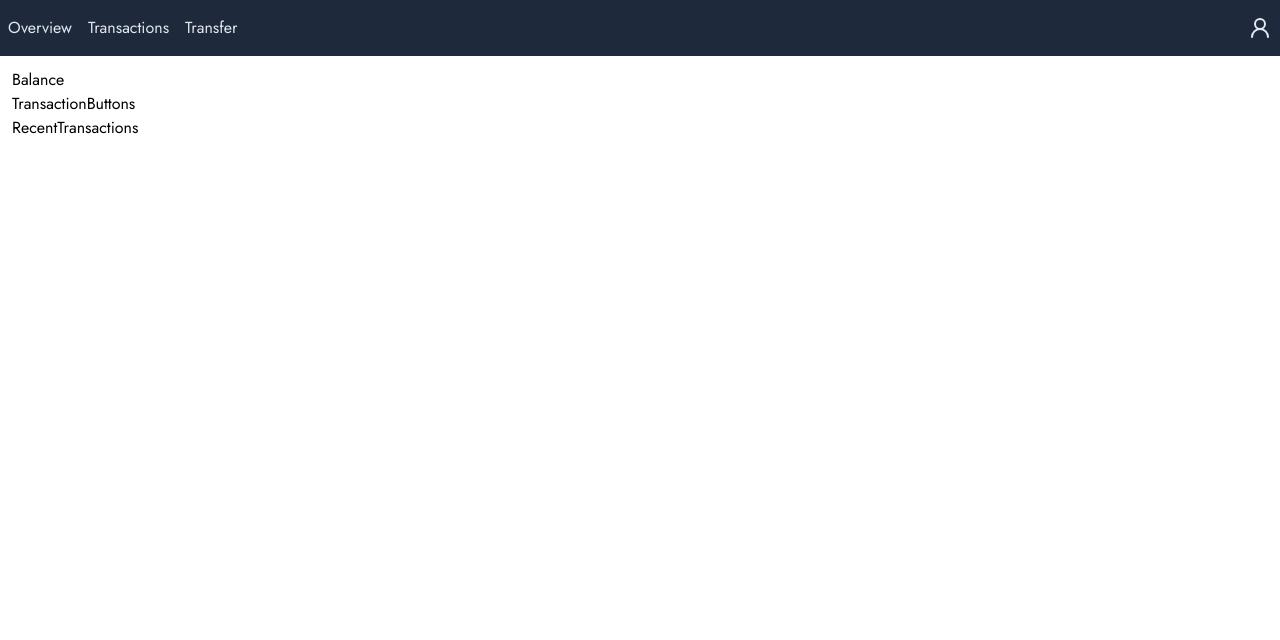
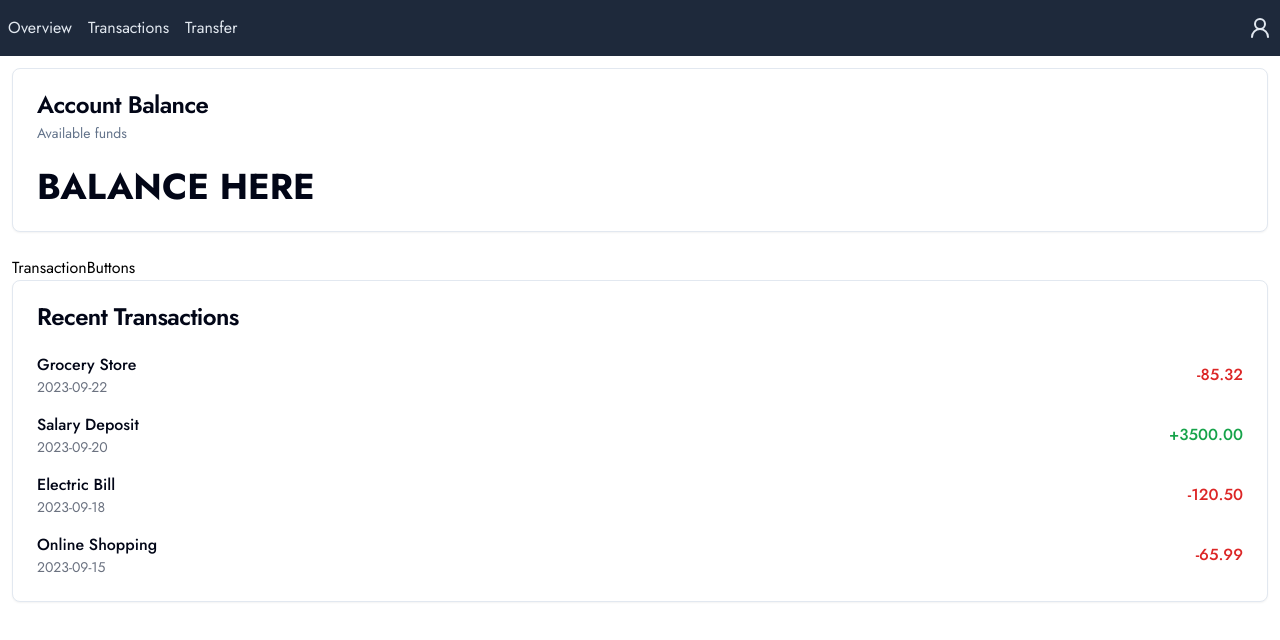
Before and after one commit to iamarale/finance-app, a React (Vite) app: page / in a window 1280 px wide. Shown: the top 640 px of the page. Built offline with nearby package versions, Linux system fonts and the light colour scheme.

Commit message:
feat: added card component, created cards for acc. balance and transaction, also created dummy data for transactions

```diff
--- a/src/components/Balance.tsx
+++ b/src/components/Balance.tsx
@@ -1,3 +1,23 @@
+import {
+  Card,
+  CardContent,
+  CardDescription,
+  CardHeader,
+  CardTitle,
+} from "@/components/ui/card";
+
 export default function Balance() {
-  return <div>Balance</div>;
+  return (
+    <section>
+      <Card className="mb-6">
+        <CardHeader>
+          <CardTitle>Account Balance</CardTitle>
+          <CardDescription>Available funds</CardDescription>
+        </CardHeader>
+        <CardContent>
+          <p className="text-4xl font-bold">BALANCE HERE</p>
+        </CardContent>
+      </Card>
+    </section>
+  );
 }
--- a/src/components/RecentTransactions.tsx
+++ b/src/components/RecentTransactions.tsx
@@ -1,3 +1,42 @@
+import {
+  Card,
+  CardContent,
+  CardDescription,
+  CardHeader,
+  CardTitle,
+} from "@/components/ui/card";
+
 export default function RecentTransactions() {
-  return <div>RecentTransactions</div>;
+  return (
+    <section>
+      <Card>
+        <CardHeader>
+          <CardTitle>Recent Transactions</CardTitle>
+        </CardHeader>
+        <CardContent>
+          <ul className="space-y-4">
+            {[
+              { name: "Grocery Store", amount: -85.32, date: "2023-09-22" },
+              { name: "Salary Deposit", amount: 3500.0, date: "2023-09-20" },
+              { name: "Electric Bill", amount: -120.5, date: "2023-09-18" },
+              { name: "Online Shopping", amount: -65.99, date: "2023-09-15" },
+            ].map((transaction, index) => (
+              <li key={index} className="flex justify-between items-center">
+                <div>
+                  <p className="font-medium">{transaction.name}</p>
+                  <p className="text-sm text-gray-500">{transaction.date}</p>
+                </div>
+                <p
+                  className={`font-medium ${transaction.amount > 0 ? "text-green-600" : "text-red-600"}`}
+                >
+                  {transaction.amount > 0 ? "+" : ""}
+                  {transaction.amount.toFixed(2)}
+                </p>
+              </li>
+            ))}
+          </ul>
+        </CardContent>
+      </Card>
+    </section>
+  );
 }
--- /dev/null
+++ b/src/components/ui/card.tsx
@@ -0,0 +1,79 @@
+import * as React from "react"
+
+import { cn } from "@/lib/utils"
+
+const Card = React.forwardRef<
+  HTMLDivElement,
+  React.HTMLAttributes<HTMLDivElement>
+>(({ className, ...props }, ref) => (
+  <div
+    ref={ref}
+    className={cn(
+      "rounded-lg border border-slate-200 bg-white text-slate-950 shadow-sm dark:border-slate-800 dark:bg-slate-950 dark:text-slate-50",
+      className
+    )}
+    {...props}
+  />
+))
+Card.displayName = "Card"
+
+const CardHeader = React.forwardRef<
+  HTMLDivElement,
+  React.HTMLAttributes<HTMLDivElement>
+>(({ className, ...props }, ref) => (
+  <div
+    ref={ref}
+    className={cn("flex flex-col space-y-1.5 p-6", className)}
+    {...props}
+  />
+))
+CardHeader.displayName = "CardHeader"
+
+const CardTitle = React.forwardRef<
+  HTMLParagraphElement,
+  React.HTMLAttributes<HTMLHeadingElement>
+>(({ className, ...props }, ref) => (
+  <h3
+    ref={ref}
+    className={cn(
+      "text-2xl font-semibold leading-none tracking-tight",
+      className
+    )}
+    {...props}
+  />
+))
+CardTitle.displayName = "CardTitle"
+
+const CardDescription = React.forwardRef<
+  HTMLParagraphElement,
+  React.HTMLAttributes<HTMLParagraphElement>
+>(({ className, ...props }, ref) => (
+  <p
+    ref={ref}
+    className={cn("text-sm text-slate-500 dark:text-slate-400", className)}
+    {...props}
+  />
+))
+CardDescription.displayName = "CardDescription"
+
+const CardContent = React.forwardRef<
+  HTMLDivElement,
+  React.HTMLAttributes<HTMLDivElement>
+>(({ className, ...props }, ref) => (
+  <div ref={ref} className={cn("p-6 pt-0", className)} {...props} />
+))
+CardContent.displayName = "CardContent"
+
+const CardFooter = React.forwardRef<
+  HTMLDivElement,
+  React.HTMLAttributes<HTMLDivElement>
+>(({ className, ...props }, ref) => (
+  <div
+    ref={ref}
+    className={cn("flex items-center p-6 pt-0", className)}
+    {...props}
+  />
+))
+CardFooter.displayName = "CardFooter"
+
+export { Card, CardHeader, CardFooter, CardTitle, CardDescription, CardContent }
```
